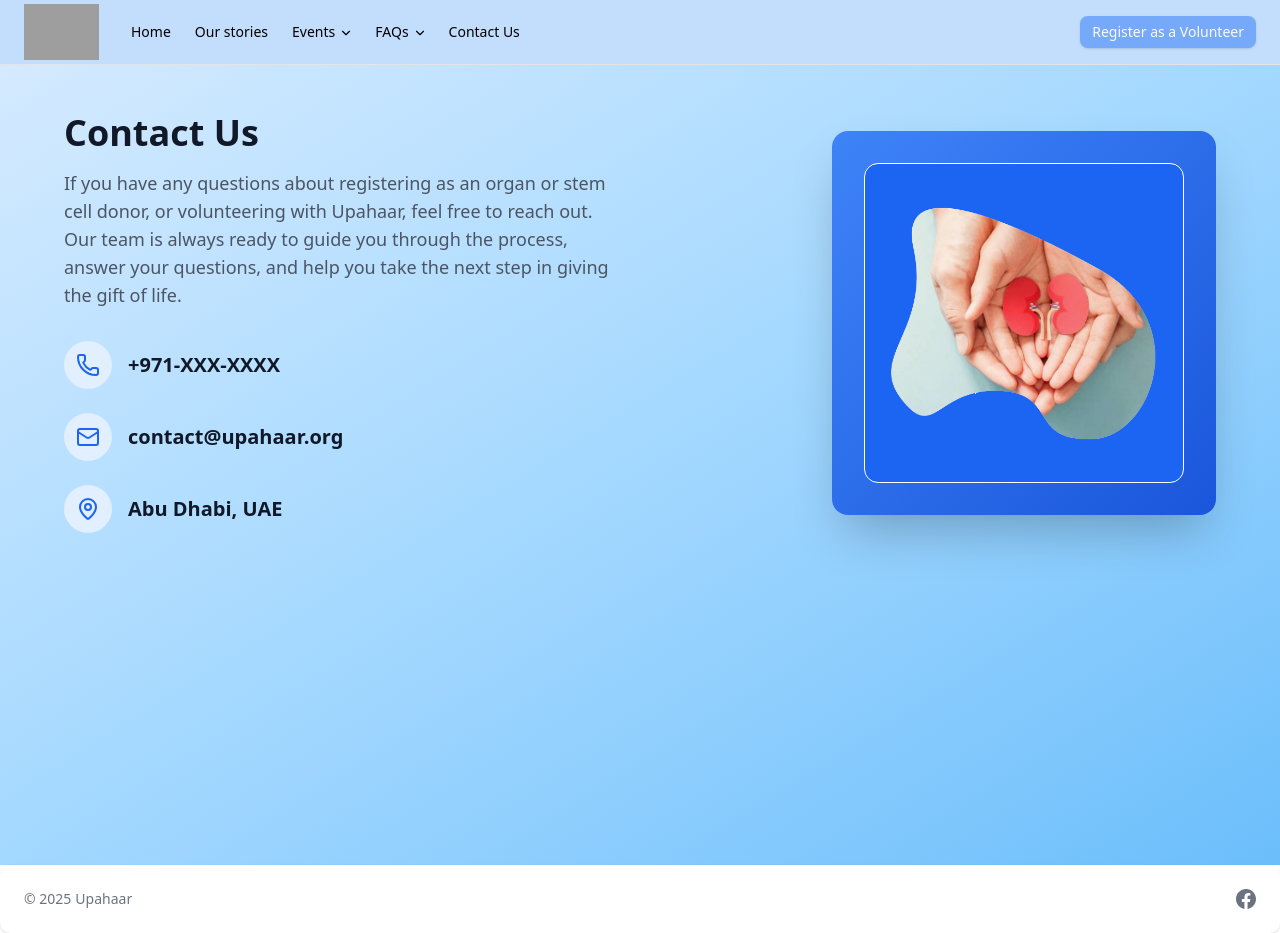
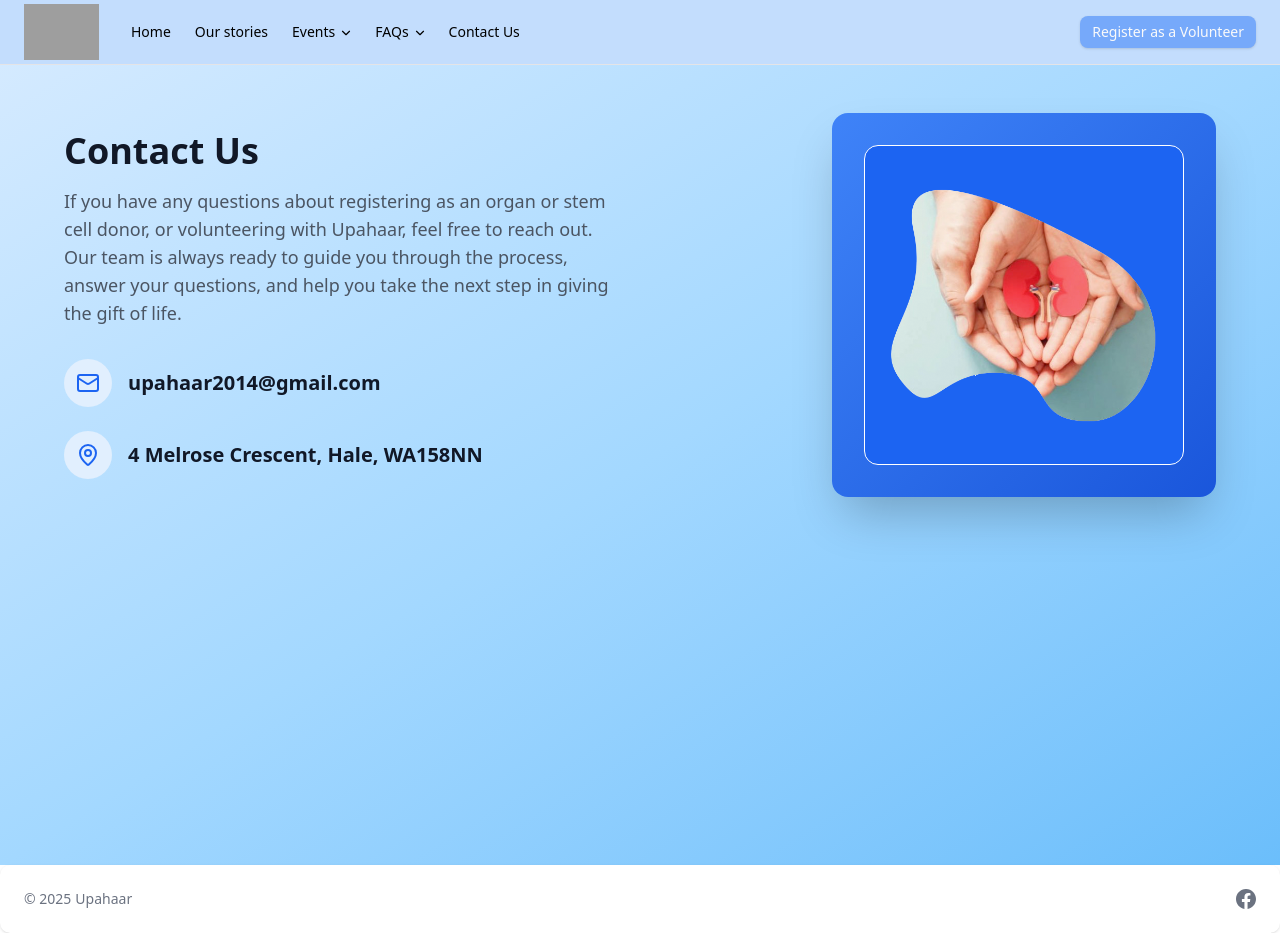
Before and after one commit to tanwiraabideen/UpahaarWebsite, a Next.js app: page /contact-us in a window 1280 px wide. Built offline with nearby package versions, Linux system fonts and the light colour scheme; grey boxes are pictures that could not be loaded.

Commit message:
Updated contact section

```diff
--- a/src/app/components/ContactUs.jsx
+++ b/src/app/components/ContactUs.jsx
@@ -19,7 +19,8 @@
 
                         <div className="space-y-6">
                             {/* Phone */}
-                            <div className="flex items-center space-x-4">
+
+                            {/*<div className="flex items-center space-x-4">
                                 <div className="bg-blue-100 p-3 rounded-full">
                                     <Phone className="w-6 h-6 text-blue-600" />
                                 </div>
@@ -31,7 +32,7 @@
                                         +971-XXX-XXXX
                                     </a>
                                 </div>
-                            </div>
+                            </div>*/}
 
                             {/* Email */}
                             <div className="flex items-center space-x-4">
@@ -43,7 +44,7 @@
                                         href="mailto:contact@upahaar.org"
                                         className="text-xl font-semibold text-gray-900 hover:text-blue-600 transition-colors"
                                     >
-                                        contact@upahaar.org
+                                        upahaar2014@gmail.com
                                     </a>
                                 </div>
                             </div>
@@ -55,7 +56,7 @@
                                 </div>
                                 <div>
                                     <p className="text-xl font-semibold text-gray-900">
-                                        Abu Dhabi, UAE
+                                        4 Melrose Crescent, Hale, WA158NN
                                     </p>
                                 </div>
                             </div>
```
